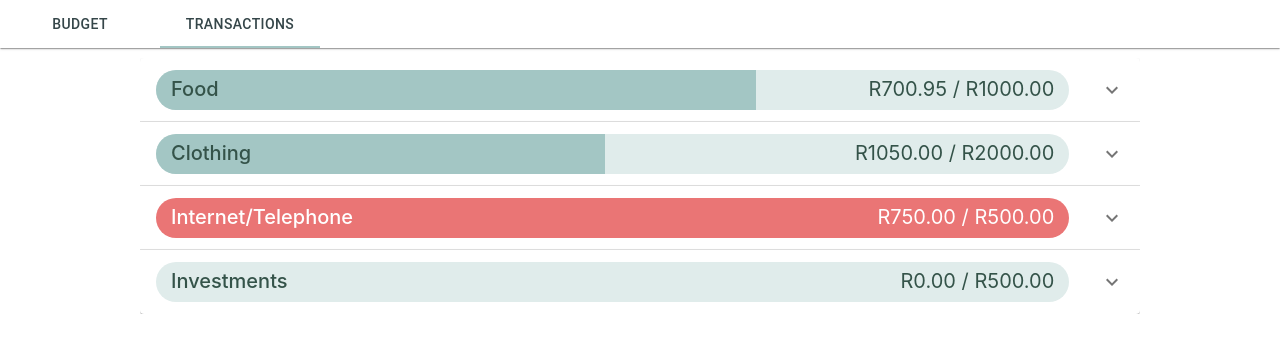
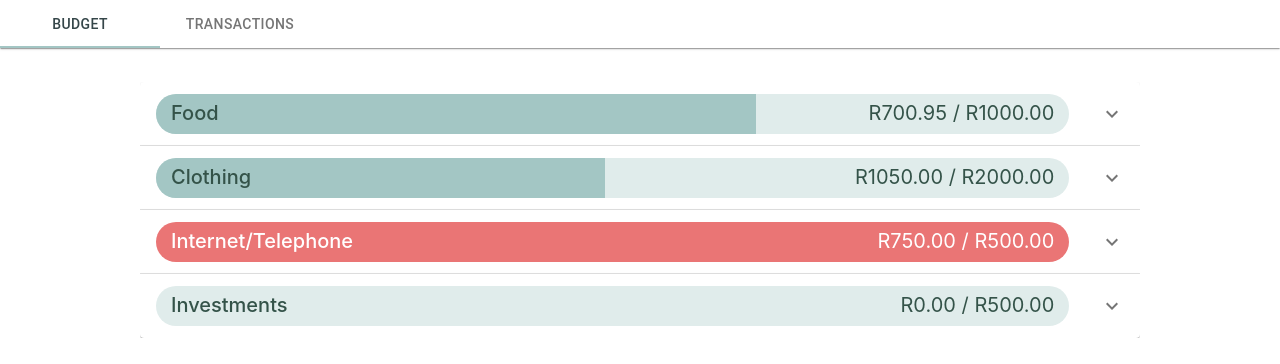
Before and after one commit to jessemart07/budget-buddy, a React (Create React App) app: page /Create-budget in a window 1280 px wide. Shown: the top 364 px of the page. Built offline with nearby package versions, Linux system fonts and the light colour scheme.

Commit message:
-update tabs to work with conditional rendering

```diff
--- a/package.json
+++ b/package.json
@@ -5,6 +5,7 @@
   "dependencies": {
     "@material-ui/core": "^4.11.0",
     "@material-ui/icons": "^4.9.1",
+    "@material-ui/lab": "^4.0.0-alpha.56",
     "@testing-library/jest-dom": "^4.2.4",
     "@testing-library/react": "^9.5.0",
     "@testing-library/user-event": "^7.2.1",
--- a/src/components/Transactions/Transactions.module.css
+++ b/src/components/Transactions/Transactions.module.css
@@ -1,5 +1,6 @@
 .Transactions{
+    top: 0;
     max-width: 1000px;
-    margin: 200px auto;
+    margin: 0px auto;
     position: relative;
 }
--- a/src/containers/BudgetBuddy/BudgetBuddy.js
+++ b/src/containers/BudgetBuddy/BudgetBuddy.js
@@ -3,6 +3,7 @@ import Budget from '../../components/Budget/Budget';
 import Paper from '@material-ui/core/Paper';
 import Tabs from '@material-ui/core/Tabs';
 import Tab from '@material-ui/core/Tab';
+import TabPanel from '../../utils/TabPanel';
 import Transactions from '../../components/Transactions/Transactions';
 import { Container } from '@material-ui/core';
 import classes from './BudgetBuddy.module.css';
@@ -11,12 +12,25 @@ import classes from './BudgetBuddy.module.css';
 class BudgetBuddy extends Component {
     state = {
         value: 0
+
     }
 
     handleChange = (event, newValue) => {
         this.setState({value: newValue});
     };
+
+    a11yProps = (index) => {
+        return {
+          id: `simple-tab-${index}`,
+          'aria-controls': `simple-tabpanel-${index}`,
+        };
+      }
     render(){
+        let body = <Budget></Budget>;
+        if(this.state.value == 1){
+            body = <Transactions></Transactions>;
+        }
+
         return (
             <div className={classes.BudgetBuddy}>
                 <Paper square>
@@ -24,14 +38,19 @@ class BudgetBuddy extends Component {
                     value={this.state.value}
                     indicatorColor="primary"
                     textColor="secondary"
-                    aria-label="disabled tabs example"
+                    aria-label="simple tabs example"
                     onChange={this.handleChange}
                     >
-                        <Tab label="Budget" value={this.state.value} index={0}/>
-                        <Tab label="Transactions" value={this.state.value} index={1}/>
+                        <Tab label="Budget"  {...this.a11yProps(0)}/>
+                        <Tab label="Transactions" {...this.a11yProps(1)}/>
                     </Tabs>
                 </Paper>
-                <Budget></Budget>
+                <TabPanel value={this.state.value} index={0}>
+                    <Budget></Budget>
+                </TabPanel>
+                <TabPanel value={this.state.value} index={1}>
+                    <Transactions></Transactions>
+                </TabPanel>
             </div>
         )
     }
--- /dev/null
+++ b/src/utils/TabPanel.js
@@ -0,0 +1,33 @@
+import React from 'react';
+import Box from '@material-ui/core/Box';
+import PropTypes from 'prop-types';
+
+
+function TabPanel(props) {
+    const { children, value, index, ...other } = props;
+
+    return (
+      <div
+        role="tabpanel"
+        hidden={value !== index}
+        id={`simple-tabpanel-${index}`}
+        aria-labelledby={`simple-tab-${index}`}
+        {...other}
+
+      >
+        {value === index && (
+          <Box p={3}>
+            {children}
+          </Box>
+        )}
+      </div>
+    );
+  }
+
+  TabPanel.propTypes = {
+    children: PropTypes.node,
+    index: PropTypes.any.isRequired,
+    value: PropTypes.any.isRequired,
+  };
+
+  export default TabPanel;
```
Also changed, not shown: 1 other file (tests, documents, lock files or other folders).
